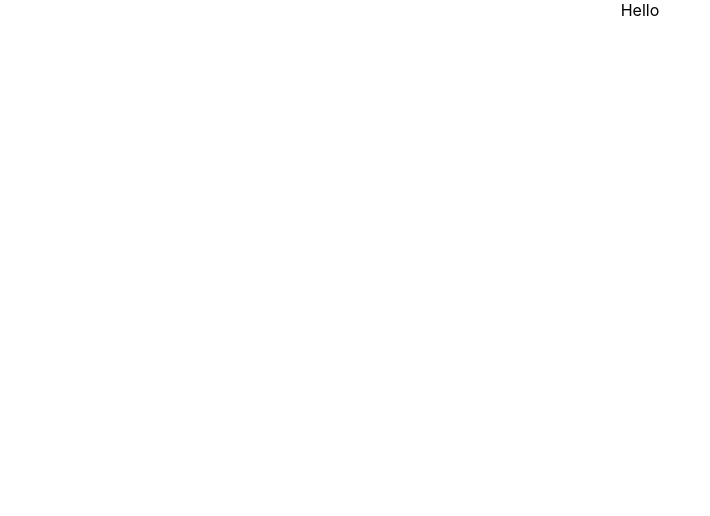
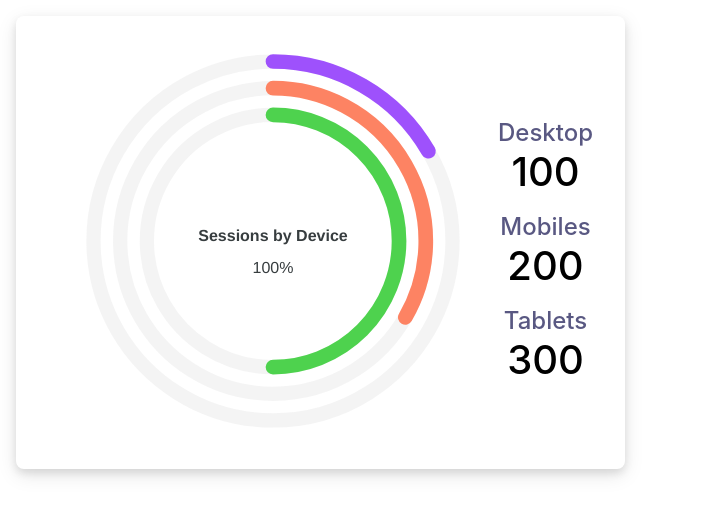
Before and after one commit to ethindia-2023/frontend, a React (Create React App) app: page / in a window 1280 px wide. Shown: the top 516 px of the page, without its empty margins (0-710 px from the left). Built offline with nearby package versions, Linux system fonts and the light colour scheme.

Commit message:
add radialchart comp

```diff
--- a/package.json
+++ b/package.json
@@ -10,7 +10,9 @@
     "@types/node": "^16.18.68",
     "@types/react": "^18.2.42",
     "@types/react-dom": "^18.2.17",
+    "apexcharts": "^3.44.2",
     "react": "^18.2.0",
+    "react-apexcharts": "^1.4.1",
     "react-dom": "^18.2.0",
     "react-scripts": "5.0.1",
     "typescript": "^4.9.5",
--- /dev/null
+++ b/src/app/components/RadialChart/index.css
@@ -0,0 +1,40 @@
+.chart-card{
+    display:flex;
+    flex-direction: row;
+    box-shadow: 0 4px 8px 0 rgba(0, 0, 0, 0.1), 0 6px 20px 0 rgba(0, 0, 0, 0.1);
+width: fit-content;
+border-radius:0.5rem ;
+padding-left: 2rem;
+padding-right: 2rem;
+margin: 1rem;
+}
+.values{
+    margin: 0%;
+    display: flex;
+    flex-direction: column;
+    margin-top: auto;
+    margin-bottom: auto;
+    padding: auto;
+}
+.radial-name{
+    font-size: 1.5rem;
+    color: #595882;
+    margin: 0%;
+
+}
+.radial-value{
+font-size: 2.5rem;
+margin: 0%;
+
+}
+.chart{
+    display: inline-block;
+    margin: auto;
+}
+/* p{
+    margin: 0%;
+} */
+.device{
+    margin-top: 1rem;
+    font-weight: 450;
+}
--- /dev/null
+++ b/src/app/components/RadialChart/index.tsx
@@ -0,0 +1,72 @@
+import React, { useState } from 'react';
+import ReactApexChart from 'react-apexcharts';
+import './index.css';
+import { ApexOptions } from 'apexcharts';
+
+interface RadialChartsProps {
+  value: number[];
+}
+
+const RadialCharts: React.FC<RadialChartsProps> = (props: RadialChartsProps) => {
+  const {value} = props;
+  const devices = ['Desktop', 'Mobiles', 'Tablets'];
+  const sum :number = value[0] + value[1] + value[2];
+  const percentage : number[]= [
+    (value[0] / sum) * 100,
+    (value[1] / sum) * 100,
+    (value[2] / sum) * 100,
+  ];
+const chartSeries : ApexNonAxisChartSeries = [percentage[0], percentage[1], percentage[2]];
+const chartOptions: ApexOptions={
+  chart: {
+    height: 200,
+    type: 'radialBar',
+  },
+  plotOptions: {
+    radialBar: {
+      dataLabels: {
+        name: {
+          fontSize: '22px',
+        },
+        value: {
+          fontSize: '16px',
+        },
+        total: {
+          show: true,
+          label: 'Sessions by Device',
+          formatter: function (w: any) {
+            return `${100}%`;
+          },
+        },
+      },
+      track: {
+        margin: 12,
+      },
+    },
+  },
+  colors: ['#9035FE', '#FF704A', '#32CD32'],
+  labels: devices,
+  stroke: {
+    lineCap: 'round',
+  },
+}
+
+  return (
+    <div className="chart-card">
+      <div className='chart'>
+        <ReactApexChart options={chartOptions} series={chartSeries} type="radialBar" height={450} width={450} />
+      </div>
+      <div className='values'>
+        {chartOptions.labels?.map((label, index) => (
+          <div className='device' key={index}>
+            <div className='color'></div>
+            <p className='radial-name'>{devices[index]}</p>
+            <p className='radial-value'>{value[index]}</p>
+          </div>
+        ))}
+      </div>
+    </div>
+  );
+};
+
+export default RadialCharts;
--- a/src/app/index.tsx
+++ b/src/app/index.tsx
@@ -1,7 +1,8 @@
 import "./index.css";
-
+import RadialCharts from "app/components/RadialChart";
 const App: React.FC = () => {
-  return <div className="app">Hello</div>;
+  const chartParams:number[]= [100, 200, 300];
+  return <div className="app"><RadialCharts value={chartParams}/></div>;
 };
 
 export default App;
```
Also changed, not shown: 1 other file (tests, documents, lock files or other folders).
